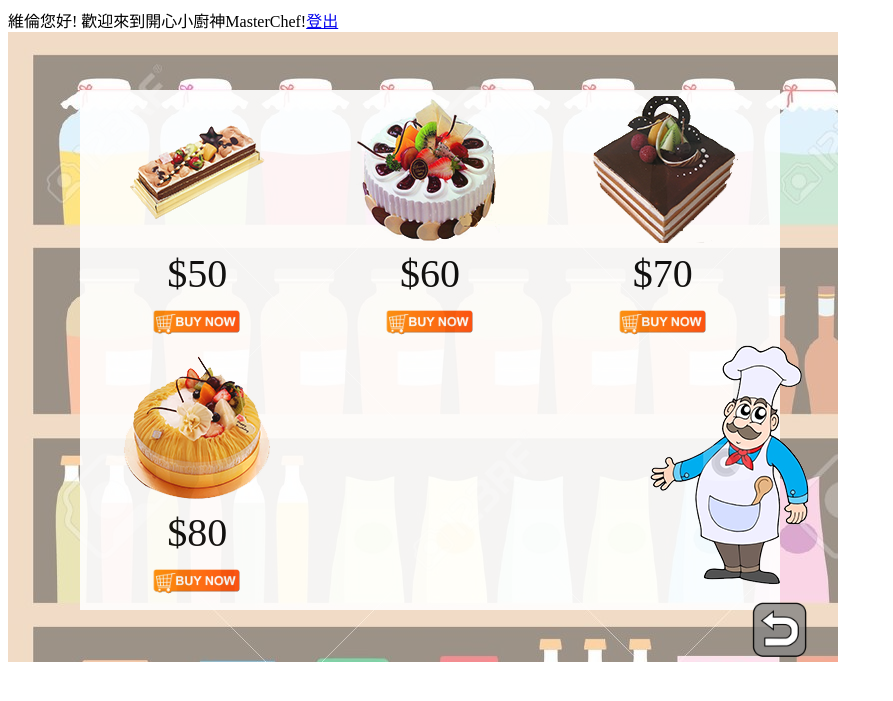
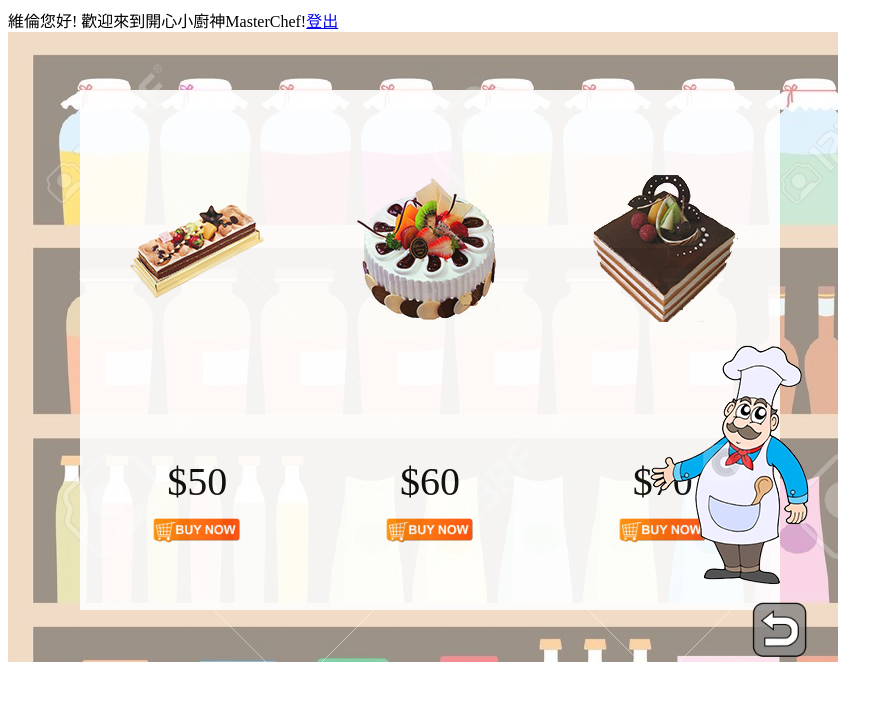
Before and after one commit to NCNU-OpenSource/1041-SE-Team10, a PHP site: page /cakematerial.php in a window 1280 px wide. Shown: the top 701 px of the page, without its empty margins (0-893 px from the left). Run offline with PHP 8.4, Linux system fonts and the light colour scheme; a user stored in the database is signed in; data comes from the database, SQL or seed files in the repository; some libraries are stand-ins or nearby versions.

Commit message:
exp lock

```diff
--- a/masterchef/cakematerial.php
+++ b/masterchef/cakematerial.php
@@ -173,15 +173,39 @@ $(window).resize();
 <div class="bake" >
 
 <table class="cakecategory">
-<tr><td><img src ="pics\cake1.png"  width="150px"></td>
-<td><img src ="pics\cake2.png"  width="150px"></td>
-<td><img src ="pics\cake3.png"  width="150px"></td></tr>
-<tr><td>$50<br/><a class="js-open-modal btn" href="#" data-modal-id="buy1"><img src ="pics\buybutton.png"  width="100px"></a></td>
-<td>$60<br/><a class="js-open-modal btn" href="#" data-modal-id="buy2"><img src ="pics\buybutton.png"  width="100px"></a></td>
-<td>$70<br/><a class="js-open-modal btn" href="#" data-modal-id="buy3"><img src ="pics\buybutton.png"  width="100px"></a></td></tr>
-<tr><td><img src ="pics\cake4.png" style="z-index:10" width="150px"></td>
-<tr><td>$80<br/><a class="js-open-modal btn" href="#" data-modal-id="buy4"><img src ="pics\buybutton.png"  width="100px"></a></td>
-</tr>
+<?php
+    $sql = "select * from user;";
+    mysqli_query($conn,$sql) or die("MySQL query error");
+    $results=mysqli_query($conn,$sql);
+    $rs=mysqli_fetch_array($results);
+	if($rs['exp']>=0){
+		echo "<tr><td><img src=\"pics\cake1.png\" width=\"150px\"></td>";
+	}
+	if($rs['exp']>=200){
+		echo "<td><img src =\"pics\cake2.png\" width=\"150px\"></td>";
+	}
+	if($rs['exp']>=400){
+		echo "<td><img src =\"pics\cake3.png\" width=\"150px\"></td></tr>";
+	}
+	if($rs['exp']>=0){
+		echo "<tr><td>$50<br/><a class=\"js-open-modal btn\" href=\"#\" data-modal-id=\"buy1\"><img src =\"pics\buybutton.png\"  width=\"100px\"></a></td>";
+	}
+    if($rs['exp']>=200){
+		echo "<td>$60<br/><a class=\"js-open-modal btn\" href=\"#\" data-modal-id=\"buy2\"><img src =\"pics\buybutton.png\"  width=\"100px\"></a></td>";
+    }
+	if($rs['exp']>=400){
+        echo "<td>$70<br/><a class=\"js-open-modal btn\" href=\"#\" data-modal-id=\"buy3\"><img src =\"pics\buybutton.png\"  width=\"100px\"></a></td></tr>";
+    }
+	if($rs['exp']>=600){
+	    echo "<tr><td><img src =\"pics\cake4.png\" style=\"z-index:10\" width=\"150px\"></td>";
+    }
+    if($rs['exp']>=600){
+    echo "<tr><td>$80<br/><a class=\"js-open-modal btn\" href=\"#\" data-modal-id=\"buy4\"><img src =\"pics\buybutton.png\"  width=\"100px\"></a></td>";
+    }
+	echo "</tr>";
+
+
+?>
 </table>
 
 </div>
```
